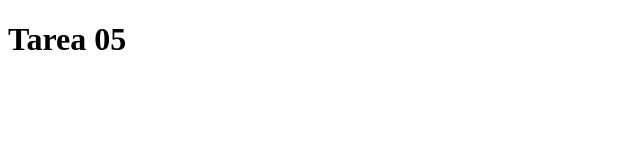
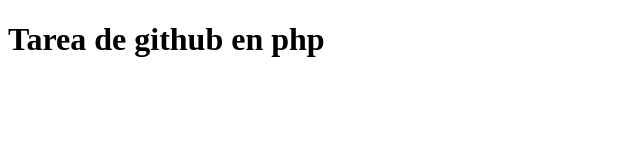
Before and after one commit to RomarioSR2025/Wed-tarea-05, a plain HTML site: page index.html in a window 1280 px wide. Shown: the whole page, without its empty margins (0-640 px from the left). Drawn offline with Linux system fonts and the light colour scheme.

Commit message:
tarea de git en php

```diff
--- a/index.html
+++ b/index.html
@@ -6,6 +6,6 @@
   <title>Document</title>
 </head>
 <body>
-  <h1>Tarea 05</h1>
+  <h1>Tarea de github en php</h1>
 </body>
 </html>
```
